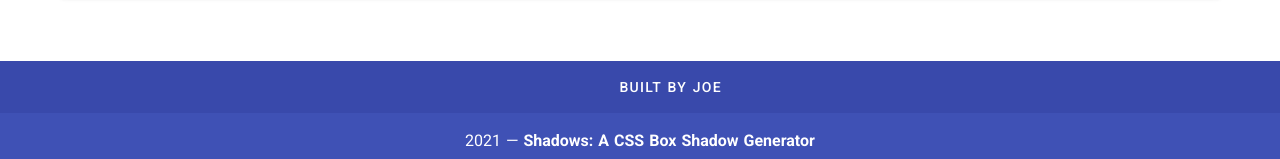
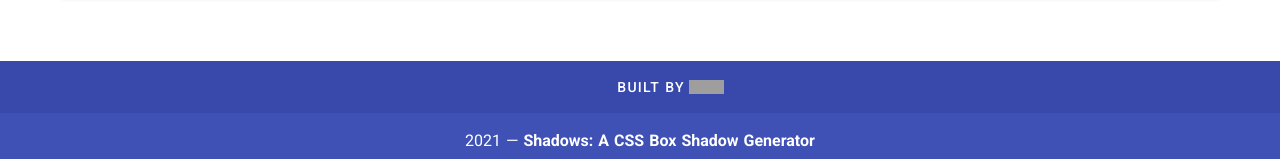
Before and after one commit to jcz530/shadows, a Nuxt app: page / in a window 1280 px wide. Shown: the part 1861-2020 px from the top of the page. Built offline with nearby package versions, Linux system fonts and the light colour scheme; grey boxes are pictures that could not be loaded.

Commit message:
added Joe logo image

```diff
--- a/components/Footer.vue
+++ b/components/Footer.vue
@@ -37,7 +37,7 @@
         target="_blank"
         rel="noopener"
       >
-        Built by JOE
+        Built by <img class='d-inline ml-1' style="height: 1em" src="https://joeczubiak.com/images/joe-czubiak-logo.svg" width="35" height="14" alt="Joe Czubiak logo" />
       </v-btn>
       <v-col
         class="indigo py-4 text-center white--text"
```
